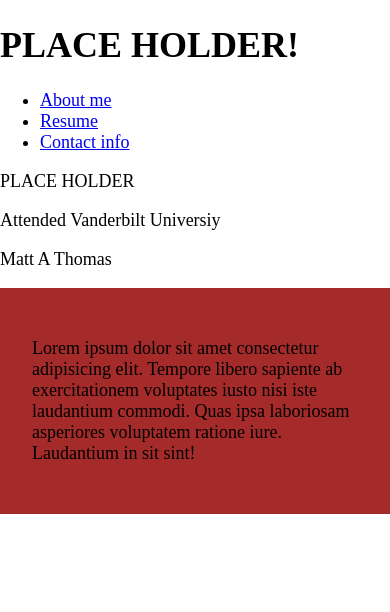
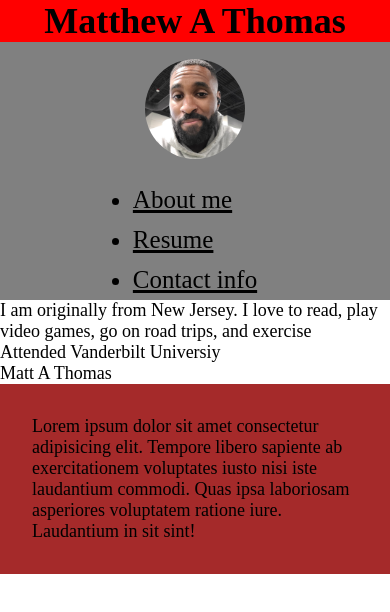
Before and after one commit to tbloodmt/Challenge02, a plain HTML site: page index.html in a window 390 px wide. Drawn offline with Linux system fonts and the light colour scheme.

Commit message:
header for phone screen complete

```diff
--- a/assets/style.css
+++ b/assets/style.css
@@ -1,12 +1,57 @@
+* {
+margin: 0%;
+padding: 0%;
+}
+
 body {
     font-size: large;
     margin:0;
     padding:0;
     box-sizing: border-box;
+
 }
+
+header{
+height: 300px;
+background-color: gray;
+display: flex;
+flex-wrap: wrap;
+flex-direction: column;
+align-items: center;
+justify-content: space-between;
+}
+
+.head {
+    background-color: red;
+    width: 100%;
+    display:flex;
+    justify-content: center;
+
+}
+
+nav{
+    line-height: 40px;
+    font-size: 25px;
+    font-family: 'Times New Roman', Times, serif;
+
+}
+
+.navigation a{
+    color:black;
+    text-decoration-thickness: 3px ;
+}
+ img{
+
+    height: 100px;
+    width: 100px;
+    border-radius: 50%;
+}
+
 
 footer {
 background-color: brown;
 padding: 2rem;
 
 }
+
+@media (min-width)
--- a/index.html
+++ b/index.html
@@ -1,16 +1,24 @@
 <!DOCTYPE html>
 <html lang="en">
+
 <head>
     <meta charset="UTF-8">
     <meta name="viewport" content="width=device-width, initial-scale=1.0">
     <link rel="stylesheet" href="./assets/style.css">
     <title>Document</title>
 </head>
+
 <body>
     <header>
-        <h1>PLACE HOLDER!</h1>
+        <div class="head">
+            <h1>Matthew A Thomas</h1>
+        </div>
+        <figure>
+            <img src="assets/Matt photo.jpg" alt="black male with black hair wearing a grey hoodie">
+        </figure>
         <nav>
-            <ul>
+            <ul class="navigation">
+
                 <li><a href="#about-me">About me</a></li>
                 <li><a href="#Resume">Resume</a></li>
                 <li><a href="#Conact-info">Contact info</a></li>
@@ -22,7 +30,10 @@
 
     <main>
         <section id="about-me">
-            <p>PLACE HOLDER</p>
+
+
+            <p>I am originally from New Jersey. I love to read, play video games, go on road trips, and exercise</p>
+
         </section>
 
         <section id="Resume">
@@ -40,10 +51,11 @@
 
     <footer>
 
-    <p>Lorem ipsum dolor sit amet consectetur adipisicing elit.
-        Tempore libero sapiente ab exercitationem voluptates iusto nisi iste laudantium commodi.
-        Quas ipsa laboriosam asperiores voluptatem ratione iure. Laudantium in sit sint!
-    </p>
-</footer>
+        <p>Lorem ipsum dolor sit amet consectetur adipisicing elit.
+            Tempore libero sapiente ab exercitationem voluptates iusto nisi iste laudantium commodi.
+            Quas ipsa laboriosam asperiores voluptatem ratione iure. Laudantium in sit sint!
+        </p>
+    </footer>
 </body>
+
 </html>
```
Also changed, not shown: assets/Matt photo.jpg (added).
